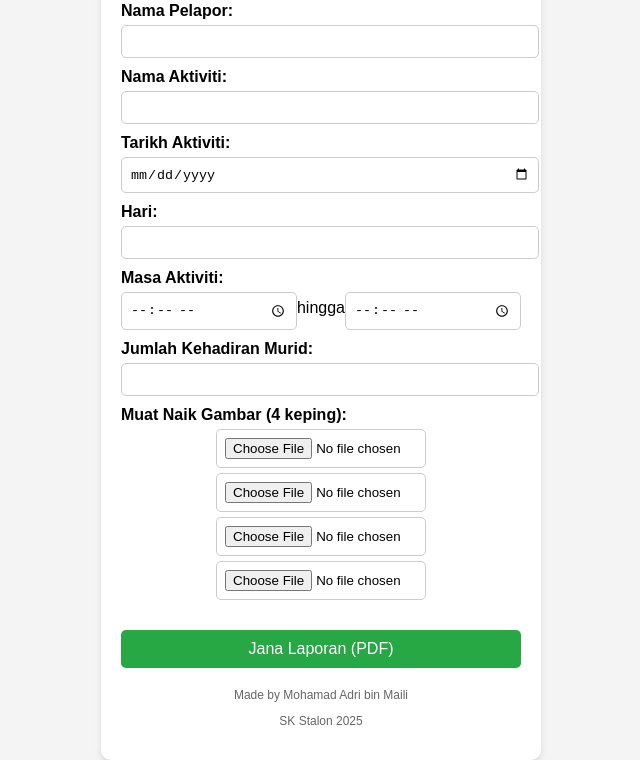
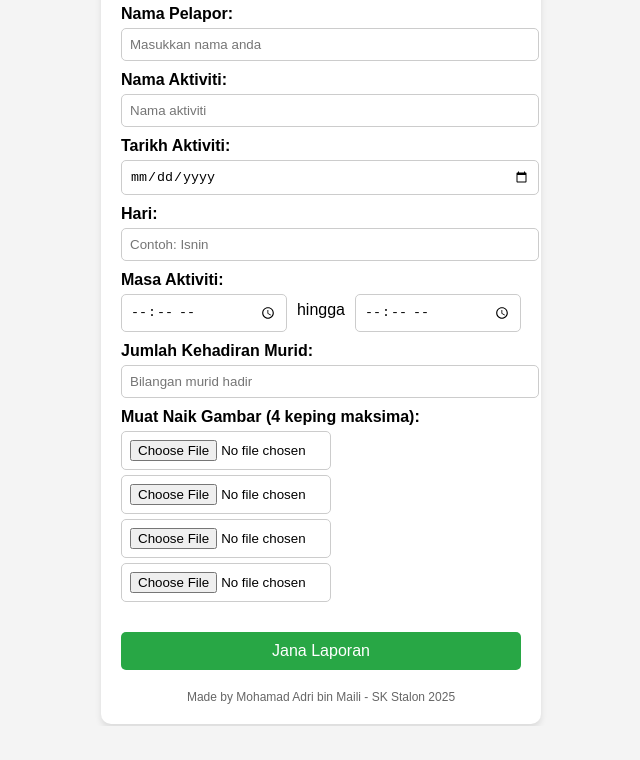
Before and after one commit to EncikA/aktiviti-kk, a plain HTML site: page index.html in a window 1280 px wide. Shown: the part 74-834 px from the top of the page, without its empty margins (319-959 px from the left). After the commit the page ends 800 px from the top, so only its background shows below. Drawn offline with nearby package versions, Linux system fonts and the light colour scheme.

Commit message:
index.html

```diff
--- a/index.html
+++ b/index.html
@@ -3,53 +3,49 @@
 <head>
     <meta charset="UTF-8">
     <meta name="viewport" content="width=device-width, initial-scale=1.0">
-    <title>Borang Laporan Aktiviti Kokurikulum Generator</title>
+    <title>Borang Laporan Aktiviti Kokurikulum</title>
     <link rel="stylesheet" href="style.css">
     <script src="https://cdnjs.cloudflare.com/ajax/libs/jspdf/2.5.1/jspdf.umd.min.js"></script>
 </head>
 <body>
-
     <div class="container">
         <h1>Borang Laporan Aktiviti Kokurikulum</h1>
 
-        <form id="reportForm">
-            <label>Nama Pelapor:</label>
-            <input type="text" id="namaPelapor" required>
+        <label for="namaPelapor">Nama Pelapor:</label>
+        <input type="text" id="namaPelapor" placeholder="Masukkan nama anda">
 
-            <label>Nama Aktiviti:</label>
-            <input type="text" id="namaAktiviti" required>
+        <label for="namaAktiviti">Nama Aktiviti:</label>
+        <input type="text" id="namaAktiviti" placeholder="Nama aktiviti">
 
-            <label>Tarikh Aktiviti:</label>
-            <input type="date" id="tarikhAktiviti" required>
+        <label for="tarikhAktiviti">Tarikh Aktiviti:</label>
+        <input type="date" id="tarikhAktiviti">
 
-            <label>Hari:</label>
-            <input type="text" id="hariAktiviti" required>
+        <label for="hariAktiviti">Hari:</label>
+        <input type="text" id="hariAktiviti" placeholder="Contoh: Isnin">
 
-            <label>Masa Aktiviti:</label>
+        <label for="masaMula">Masa Aktiviti:</label>
         <div class="time-container">
-                <input type="time" id="masaMula" required> hingga
-                <input type="time" id="masaTamat" required>
+            <input type="time" id="masaMula">
+            <span>hingga</span>
+            <input type="time" id="masaTamat">
         </div>
 
-            <label>Jumlah Kehadiran Murid:</label>
-            <input type="number" id="jumlahKehadiran" required>
+        <label for="jumlahKehadiran">Jumlah Kehadiran Murid:</label>
+        <input type="number" id="jumlahKehadiran" placeholder="Bilangan murid hadir">
 
-            <label>Muat Naik Gambar (4 keping):</label>
-            <div class="file-container">
+        <label>Muat Naik Gambar (4 keping maksima):</label>
+        <div class="image-upload">
             <input type="file" class="imageUpload" accept="image/*">
             <input type="file" class="imageUpload" accept="image/*">
             <input type="file" class="imageUpload" accept="image/*">
             <input type="file" class="imageUpload" accept="image/*">
         </div>
+
         <div id="imagePreview"></div>
 
-            <button type="button" id="generateReport">Jana Laporan (PDF)</button>
-        </form>
+        <button id="generateReport">Jana Laporan</button>
 
-        <footer>
-            <p>Made by Mohamad Adri bin Maili</p>
-            <p>SK Stalon 2025</p>
-        </footer>
+        <footer>Made by Mohamad Adri bin Maili - SK Stalon 2025</footer>
     </div>
 
     <script src="script.js"></script>
```
Lines whose indentation alone changed are shown as unchanged.
